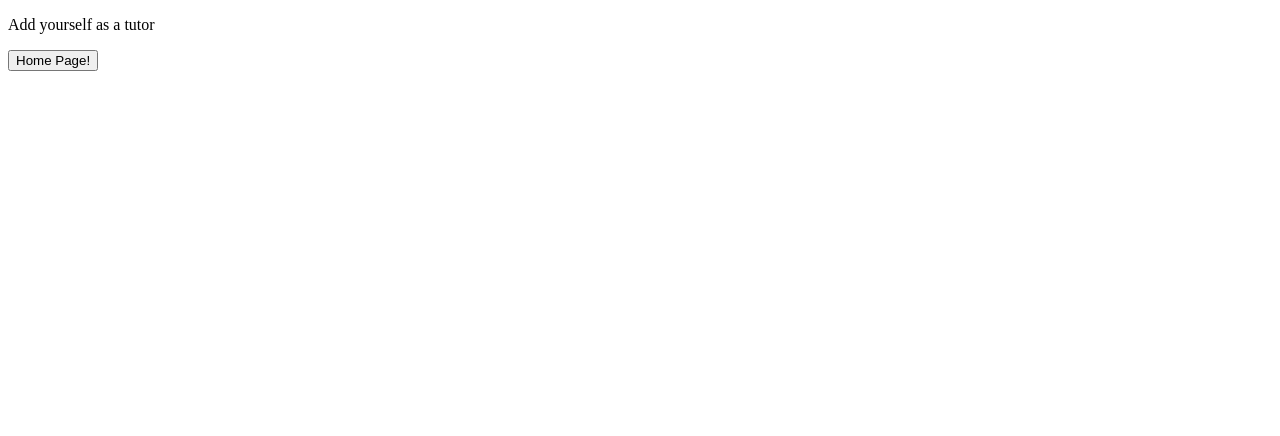
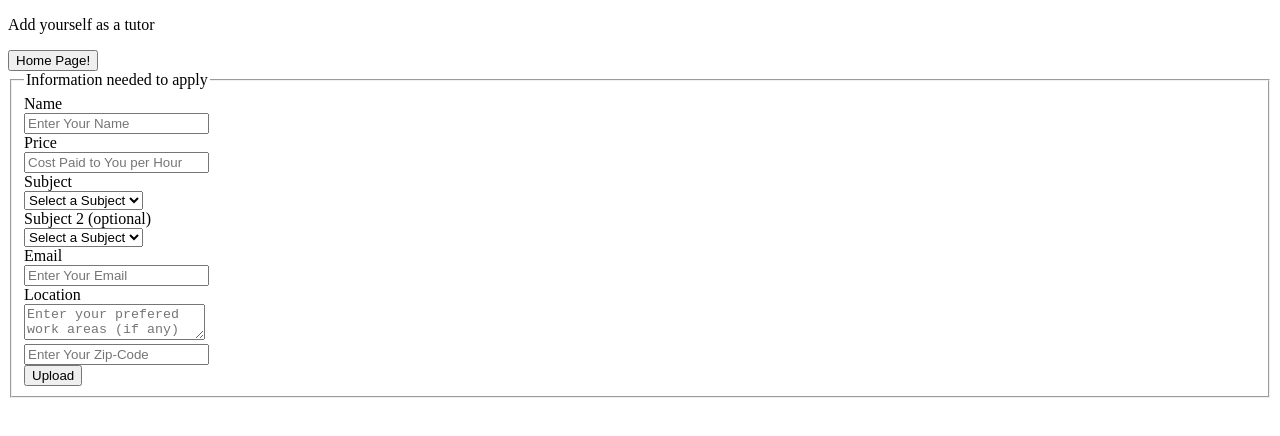
Before and after one commit to Nezmatul/Nezmatul.github.io, a plain HTML site: page final-page-4.html in a window 1280 px wide. Drawn offline with Linux system fonts and the light colour scheme.

Commit message:
Add files via upload

```diff
--- a/final-page-4.html
+++ b/final-page-4.html
@@ -10,5 +10,56 @@
         <a href="index.html">
         <button> Home Page!</button>
         </a>
+        <br>
+        <form action="/submit" method="post">
+            <fieldset>
+                <legend>Information needed to apply</legend>
+                <label for="name">Name</label>
+                <br>
+                <input type="text" id="name" name="name" placeholder="Enter Your Name" required>
+                <br>
+                <label for="price">Price</label>
+                <br>
+                <input type="text" id="price" name="price" placeholder="Cost Paid to You per Hour" required>
+                <br>
+                <label for="subject">Subject</label>
+                <br>
+                <select id="subject" name="subject" placeholder="Enter Your Subject to Teach" required>
+                    <option value="pla"> Select a Subject </option>
+                    <option value="Math">Math</option>
+                    <option value="English">English</option>
+                    <option value="History">History</option>
+                    <option value="Sciences">Sciences</option>
+                    <option value="Spanish">Spanish</option>
+                    <option value="French">French</option>
+                    <option value="misc">Misc</option>
+                </select>
+                <br>
+                <label for="subject2">Subject 2 (optional)</label>
+                <br>
+                <select id="subject2" name="subject2" placeholder="Enter Your Subject to Teach">
+                    <option value="pla"> Select a Subject </option>
+                    <option value="Math">Math</option>
+                    <option value="English">English</option>
+                    <option value="History">History</option>
+                    <option value="Sciences">Sciences</option>
+                    <option value="Spanish">Spanish</option>
+                    <option value="French">French</option>
+                    <option value="misc">Misc</option>
+                </select>
+                <br>
+                <label for="Email">Email</label>
+                <br>
+                <input type="email" id="email" name="email" placeholder="Enter Your Email" required>
+                <br>
+                <label for="place">Location</label>
+                <br>
+                <textarea id="place" name="place" rows:5 cols:11 placeholder="Enter your prefered work areas (if any)"></textarea>
+                <br>
+                <input type="text" id="loc" name="loc" placeholder="Enter Your Zip-Code" required>
+                <br>
+                <input type="submit" value="Upload">
+            </fieldset>
+        </form>
     </body>
 </html>
```
Also changed, not shown: index.html (+2 -2 lines).
